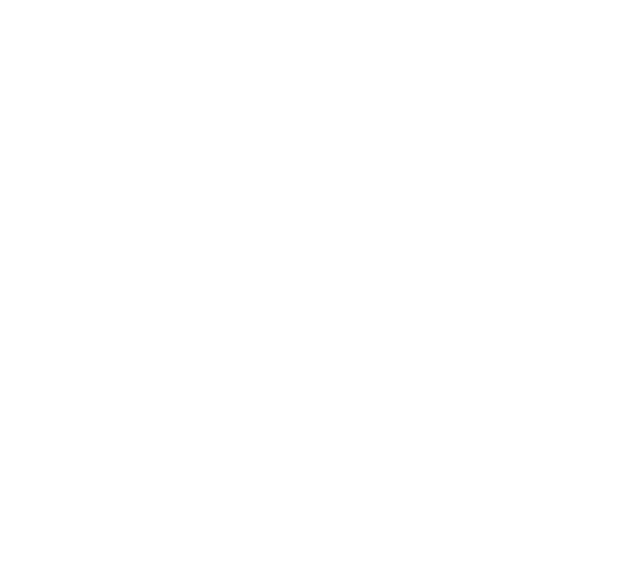
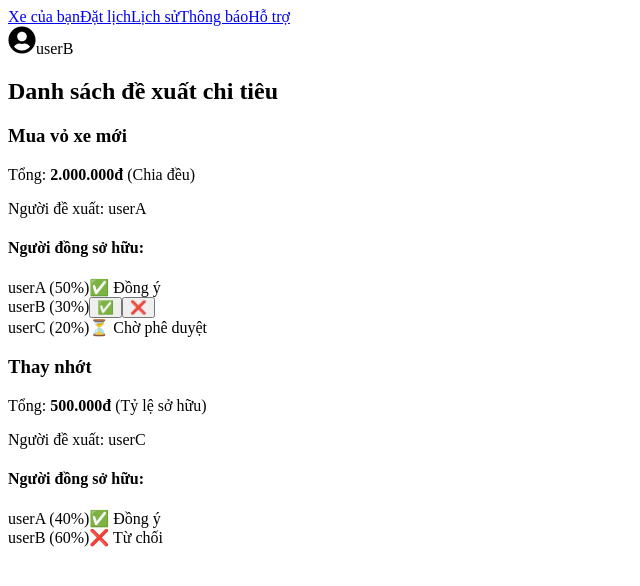
Before and after one commit to HaNguyenOnGit/SWP391_Topic6_SE1814_G8, a React (Vite) app in the folder src/front-end/App/: page /proposals in a window 1280 px wide. Before the commit this address had no page. Shown: the top 586 px of the page, without its empty margins (0-640 px from the left). Built offline with nearby package versions, Linux system fonts and the light colour scheme.

Commit message:
Update FE
Update spending recommendations on static pages

```diff
--- a/src/front-end/App/src/App.jsx
+++ b/src/front-end/App/src/App.jsx
@@ -18,22 +18,14 @@
 import UserProfile from "./pages/UserProfile";
 import ContractDetails from "./pages/ContractDetails";
 import UserManagement from "./AdminPages/UserManagement";
+import ProposalList from "./pages/ProposalList";
 
 export default function App() {
   return (
     <BrowserRouter>
 
       <Routes>
-        <Route path="/" element={<Navigate to="/login" replace />} />
-        <Route
-          path="/login"
-          element={
-            <>
-              <h2 style={{ textAlign: "center" }}>Đăng nhập</h2>
-              <LoginPage />
-            </>
-          }
-        />
+        <Route path="/login" element={<LoginPage />} />
         <Route path="/newContract" element={<NewContract />} />
         <Route path="/register" element={<RegistrationForm />} />
         <Route path="/vehicles" element={< Vehicles />} />
@@ -50,6 +42,9 @@
         <Route path="/registrationpending" element={<RegistrationPending />} />
         <Route path="/profile" element={<UserProfile />} />
         <Route path="/admin/userMng" element={<UserManagement />} />
+
+        <Route path="/proposals" element={<ProposalList />} />
+
       </Routes>
     </BrowserRouter>
   );
--- a/src/front-end/App/src/pages/Login.jsx
+++ b/src/front-end/App/src/pages/Login.jsx
@@ -76,6 +76,7 @@
 
     return (
         <form onSubmit={handleSubmit} noValidate>
+            <h2>Đăng Nhập</h2>
             {message && <p>{message}</p>}
 
             <div style={{ marginBottom: "10px" }}>
--- /dev/null
+++ b/src/front-end/App/src/pages/ProposalList.jsx
@@ -0,0 +1,106 @@
+import { useState } from "react";
+import Navbar from "../NavBar";
+
+export default function ProposalList() {
+    const currentUser = "userB"; // Giả lập user đang đăng nhập
+
+    const [proposals, setProposals] = useState([
+        {
+            id: 1,
+            expenseName: "Mua vỏ xe mới",
+            amount: 2000000,
+            method: "Chia đều",
+            createdBy: "userA",
+            contributions: [
+                { username: "userA", percent: 50, decision: "accepted" },
+                { username: "userB", percent: 30, decision: null },
+                { username: "userC", percent: 20, decision: null },
+            ],
+        },
+        {
+            id: 2,
+            expenseName: "Thay nhớt",
+            amount: 500000,
+            method: "Tỷ lệ sở hữu",
+            createdBy: "userC",
+            contributions: [
+                { username: "userA", percent: 40, decision: "accepted" },
+                { username: "userB", percent: 60, decision: "rejected" },
+            ],
+        },
+    ]);
+
+    const handleDecision = (proposalId, username, decision) => {
+        const updated = proposals.map((p) => {
+            if (p.id === proposalId) {
+                return {
+                    ...p,
+                    contributions: p.contributions.map((c) =>
+                        c.username === username ? { ...c, decision } : c
+                    ),
+                };
+            }
+            return p;
+        });
+        setProposals(updated);
+    };
+
+    return (
+        <div>
+            <Navbar username={currentUser} />
+            <div className="p-6">
+                <h2>Danh sách đề xuất chi tiêu</h2>
+
+                {proposals.map((p) => (
+                    <div key={p.id} className="border p-4 rounded mb-4 bg-gray-50">
+                        <h3>{p.expenseName}</h3>
+                        <p>
+                            Tổng: <strong>{p.amount.toLocaleString("vi-VN")}đ</strong> (
+                            {p.method})
+                        </p>
+                        <p>Người đề xuất: {p.createdBy}</p>
+
+                        <h4>Người đồng sở hữu:</h4>
+                        {p.contributions.map((c, i) => (
+                            <div
+                                key={i}
+                                className="flex justify-between items-center mb-2"
+                            >
+                                <span>
+                                    {c.username} ({c.percent}%)
+                                </span>
+
+                                {c.decision ? (
+                                    <span>
+                                        {c.decision === "accepted" ? "✅ Đồng ý" : "❌ Từ chối"}
+                                    </span>
+                                ) : c.username === currentUser ? (
+                                    <span>
+                                        <button
+                                            onClick={() =>
+                                                handleDecision(p.id, currentUser, "accepted")
+                                            }
+                                            className="bg-green-500 text-white px-2 py-1 rounded mr-1"
+                                        >
+                                            ✅
+                                        </button>
+                                        <button
+                                            onClick={() =>
+                                                handleDecision(p.id, currentUser, "rejected")
+                                            }
+                                            className="bg-red-500 text-white px-2 py-1 rounded"
+                                        >
+                                            ❌
+                                        </button>
+                                    </span>
+                                ) : (
+                                    <span>⏳ Chờ phê duyệt</span>
+                                )}
+                            </div>
+                        ))}
+                    </div>
+                ))}
+            </div>
+        </div>
+    );
+}
```
